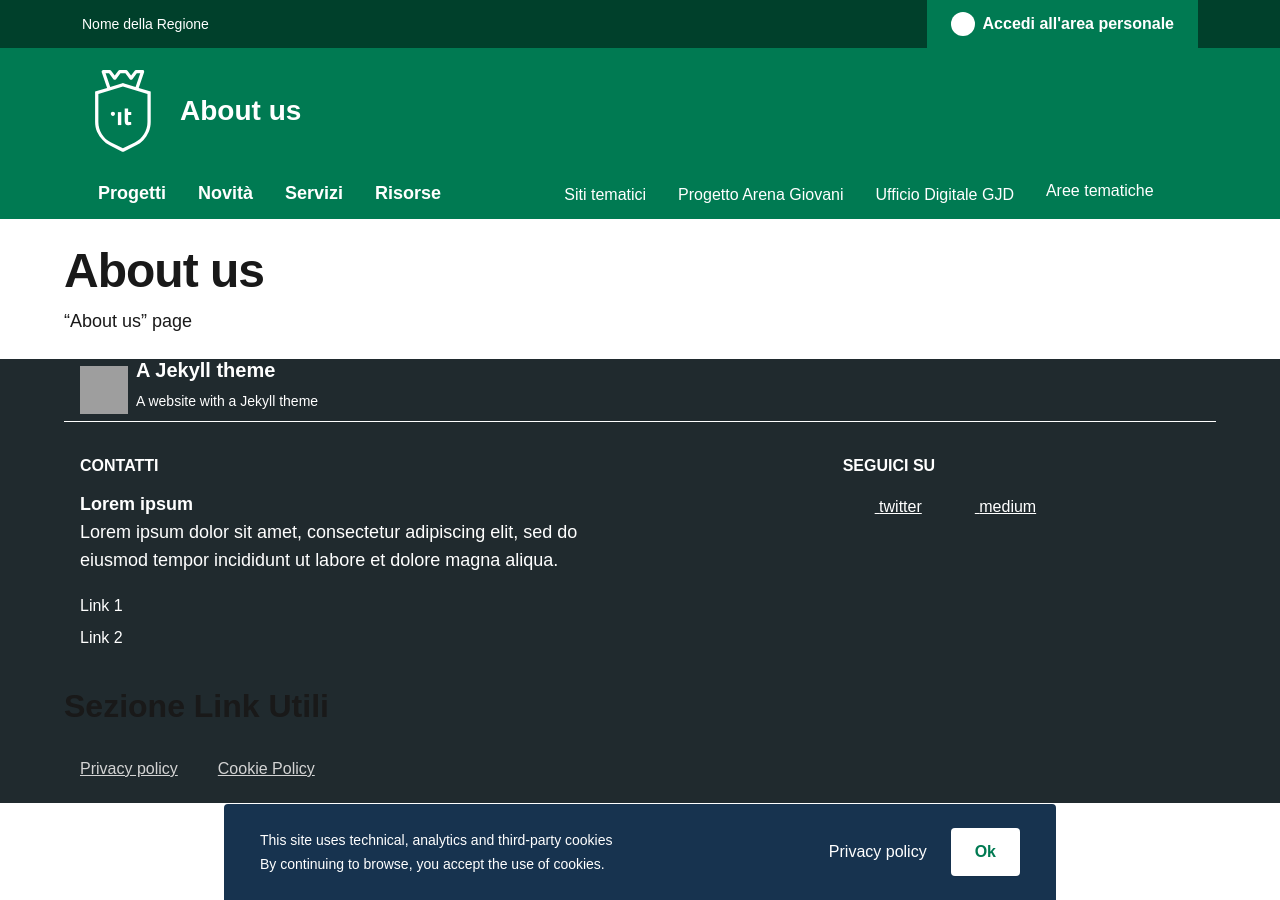
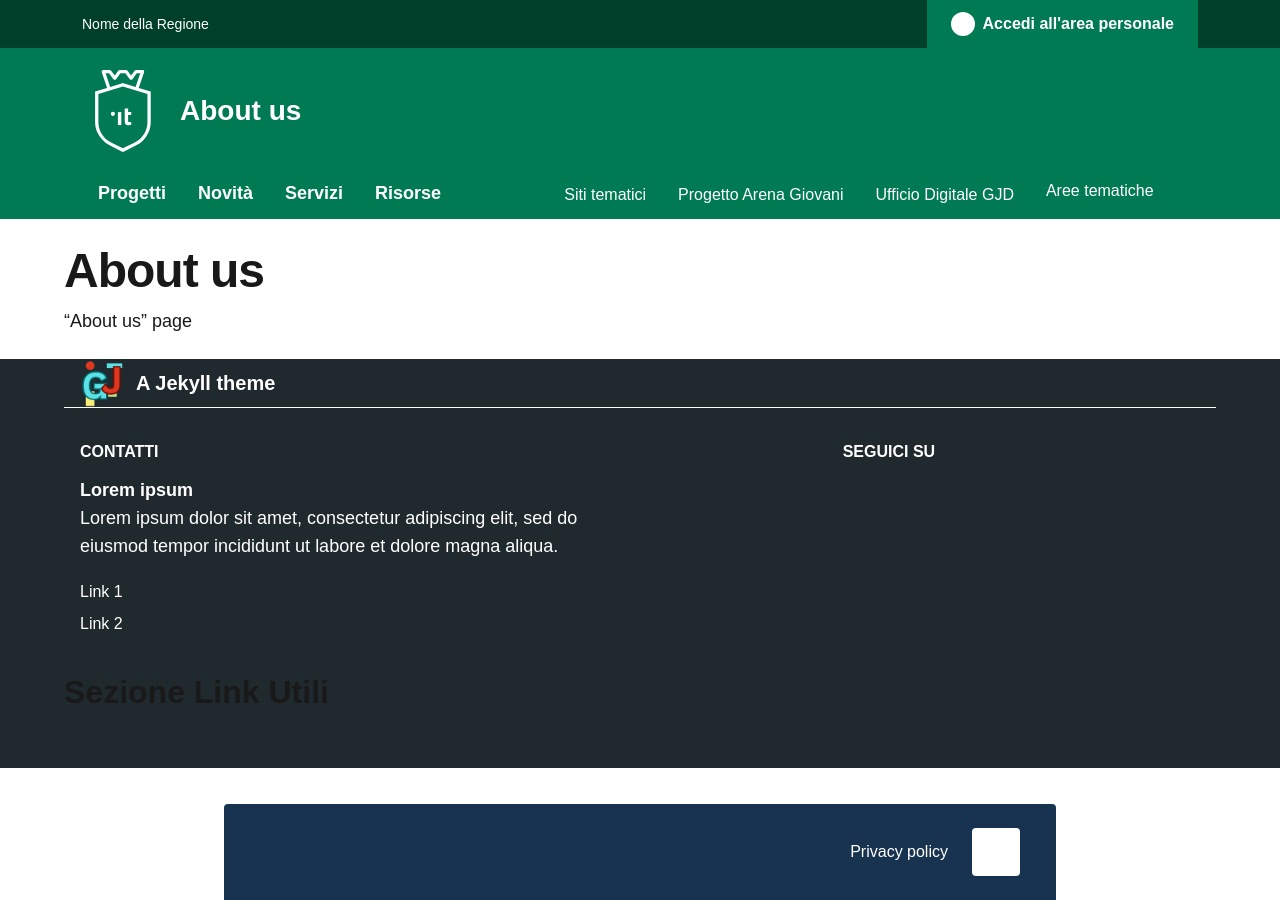
Before and after one commit to gabrieljonesdev/g, a Jekyll site: the page built from en/about-us.md, in a window 1280 px wide. Built offline with Jekyll 4.4.1, drawn with Linux system fonts in a browser that asks for light colours; grey boxes are pictures that could not be loaded.

Commit message:
Update t.yml

```diff
--- a/_data/t.yml
+++ b/_data/t.yml
@@ -1,6 +1,6 @@
 ---
 ## Main icon
-icon: "/assets/images/b.svg"
+icon: "/assets/images/nbg.png"
 
 ## Social Card [1200x630]
 social-card: /assets/images/favicons/social-card.png
@@ -12,52 +12,31 @@ name:
 
 ## Site description
 description:
-  en: "A website with a Jekyll theme"
-  it: "Sito di esempio per il tema Jekyll"
+  it: "Gabriel Jones"
 
 ## Site author
 author:
-  en: "Digital Transformation Team"
-  it: "Team per la Trasformazione Digitale"
+  it: "18F"
 
 ## Social
 social-links:
-  en:
-    twitter:
-      name: "twitter"
-      url: "https://twitter.com/ITdigitalteam"
-    medium:
-      name: "medium"
-      url: "https://medium.com/team-per-la-trasformazione-digitale/"
   it:
     twitter:
       name: "twitter"
-      url: "https://twitter.com/teamdigitaleIT"
+      url: "https://twitter.com/gabrieljonesdev"
     medium:
       name: "medium"
-      url: "https://medium.com/team-per-la-trasformazione-digitale/"
+      url: "https://medium.com/gjdev/"
 
 ## Labels
 italian-version:
   en: "Italian version"
   it: "Versione italiana"
-english-version:
-  en: "English version"
-  it: "Versione inglese"
 cookie-policy-info:
-  en: "This site uses technical, analytics and third-party cookies <br>By continuing to browse, you accept the use of cookies."
   it: "Questo sito utilizza cookie tecnici, analytics e di terze parti.<br>Proseguendo nella navigazione accetti l’utilizzo dei cookie."
 cookie-policy-accept-btn:
-  en: "Ok"
   it: "Accetto"
 footer-links:
-  en:
-    privacy-policy:
-      name: "Privacy policy"
-      url: "/en/privacy-policy"
-    cookie-policy:
-      name: "Cookie Policy"
-      url: "/en/cookie-policy"
   it:
     privacy-policy:
       name: "Privacy policy"
```
